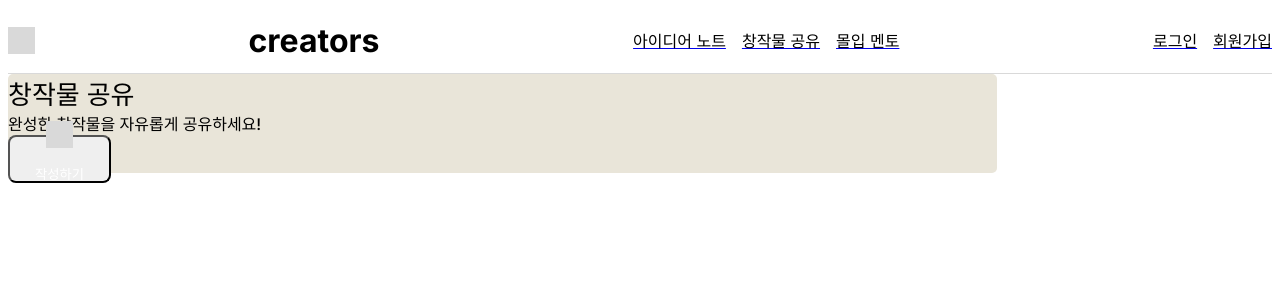
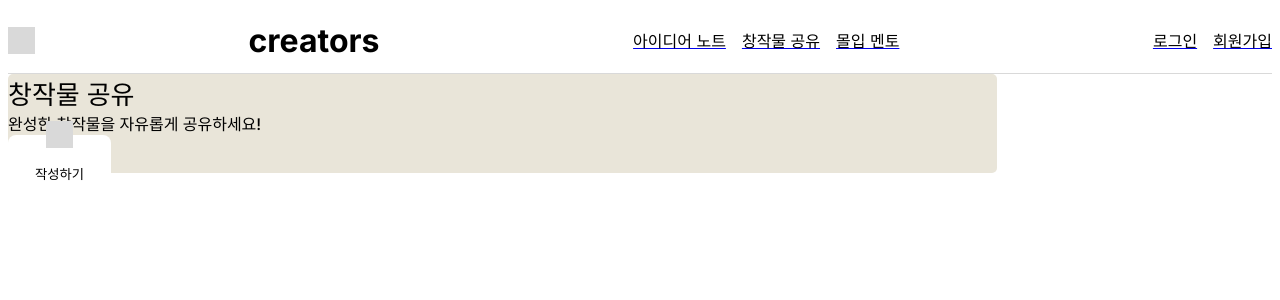
Before and after one commit to Chaehee03/creators-client, a Next.js app: page /creationShare/main in a window 1280 px wide. Shown: the top 300 px of the page. Built offline with nearby package versions, Linux system fonts and the light colour scheme.

Commit message:
feat: 버튼 컴포넌트 수정

```diff
--- a/src/app/_components/button/Button.tsx
+++ b/src/app/_components/button/Button.tsx
@@ -9,12 +9,16 @@ const Button = ({
   height,
   padding,
   color,
+  backgroundColor,
+  borderColor,
   children,
   ...props
 }: ButtonProps) => {
   return (
     <ButtonContainer
       color={color}
+      backgroundColor={backgroundColor}
+      borderColor={borderColor}
       width={width}
       height={height}
       padding={padding}
@@ -30,7 +34,10 @@ const Button = ({
 export default Button;
 
 const ButtonContainer = styled.button<
-  Pick<ButtonProps, "width" | "height" | "padding" | "color">
+  Pick<
+    ButtonProps,
+    "width" | "height" | "padding" | "color" | "backgroundColor" | "borderColor"
+  >
 >`
   display: flex;
   justify-content: center;
@@ -39,5 +46,8 @@ const ButtonContainer = styled.button<
   width: ${({ width }) => (width ? `${width}px` : `30px`)};
   height: ${({ height }) => (height ? `${height}px` : `30px`)};
   padding: ${({ padding }) => (padding ? padding : "0")};
-  color: ${({ color }) => (color ? color : "#FFFFFF")};
+  color: ${({ color }) => (color ? color : "#000000")};
+  background: ${({ backgroundColor }) =>
+    backgroundColor ? backgroundColor : "#FFFFFF"};
+  border: ${({ borderColor }) => (borderColor ? borderColor : "#D9D9D9")};
 `;
--- a/src/app/_components/button/Button.type.ts
+++ b/src/app/_components/button/Button.type.ts
@@ -6,6 +6,8 @@ type ButtonProps = {
   width?: string;
   padding?: string;
   color?: string;
+  backgroundColor?: string;
+  borderColor?: string;
   children?: React.ReactNode;
 };
 
```
